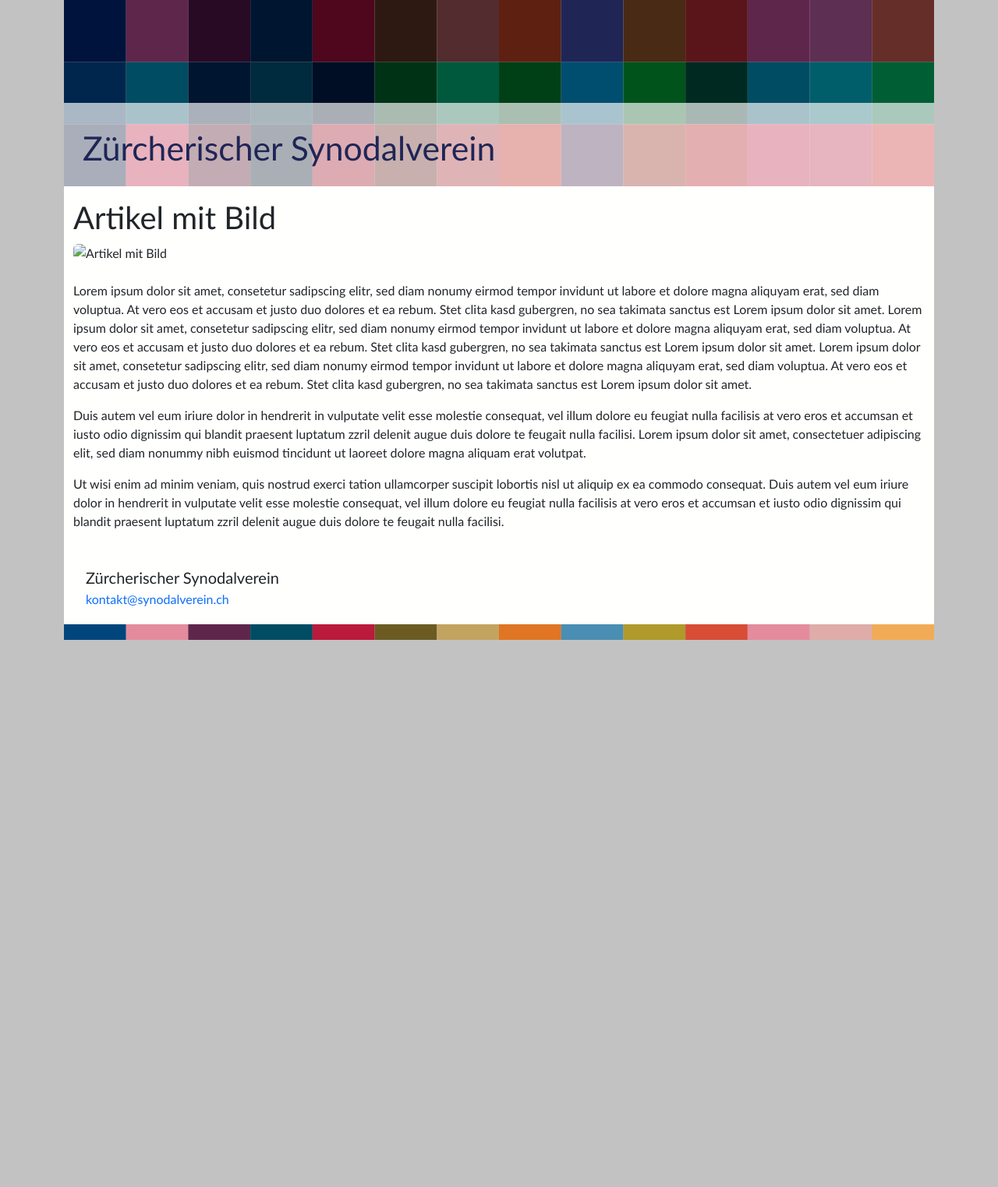
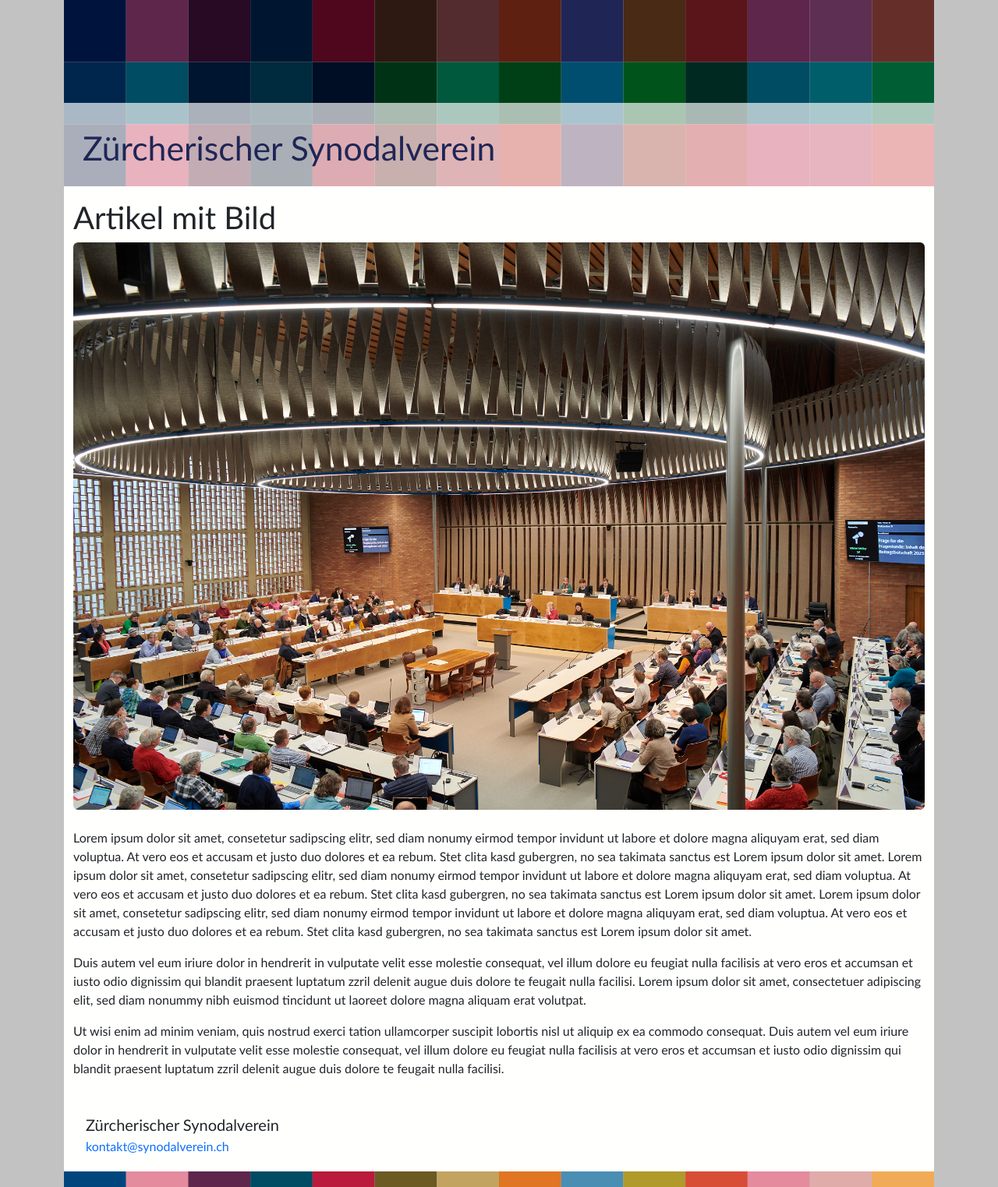
Before and after one commit to rbirkner/synodalverein, a Jekyll site: the page built from _posts/2024-09-01-artikel-mit-bild.md, in a window 1280 px wide. Shown: the whole page at 78% size. Built offline with Jekyll 4.4.1, drawn with Linux system fonts in a browser that asks for light colours; before the commit the page ends 900 px from its top, so only the background shows below that.

Commit message:
fix image

```diff
--- a/_layouts/post.html
+++ b/_layouts/post.html
@@ -26,7 +26,7 @@
 
                     {% if page.image %}
                     <div class="post-image mb-4">
-                        <img src="{{ post.image | relative_url }}" class="img-fluid rounded" alt="{{ page.title }}">
+                        <img src="{{ page.image | relative_url }}" class="img-fluid rounded" alt="{{ page.title }}">
                     </div>
                     {% endif %}
 
```
